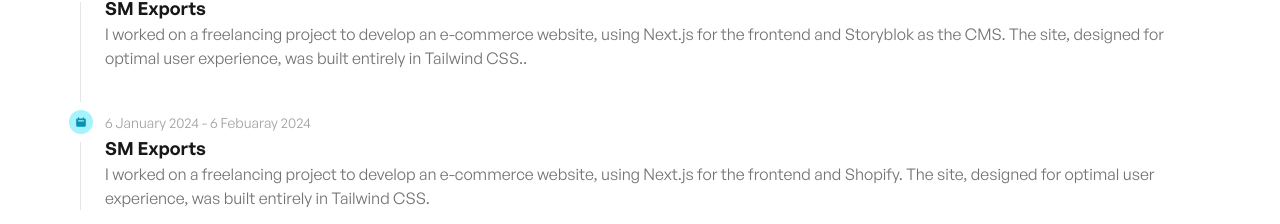
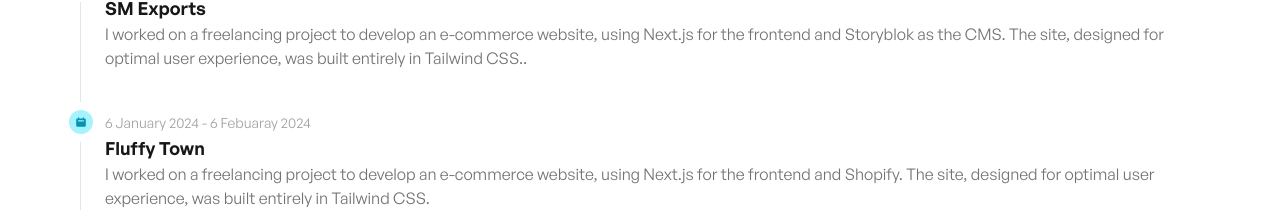
Before and after one commit to Jainth-24/Portfolio-Nextjs, a Next.js app: page /experience in a window 1280 px wide. Shown: the part 494-718 px from the top of the page. Built offline with nearby package versions, Linux system fonts and the light colour scheme.

Commit message:
fix: changes exp page

```diff
--- a/pages/experience.jsx
+++ b/pages/experience.jsx
@@ -54,7 +54,7 @@
           <Timeline.Point icon={HiCalendar} />
           <Timeline.Content>
             <Timeline.Time>6 January 2024 - 6 Febuaray 2024</Timeline.Time>
-            <Timeline.Title>SM Exports</Timeline.Title>
+            <Timeline.Title>Fluffy Town</Timeline.Title>
             <Timeline.Body>
               I worked on a freelancing project to develop an e-commerce
               website, using Next.js for the frontend and Shopify.
```
